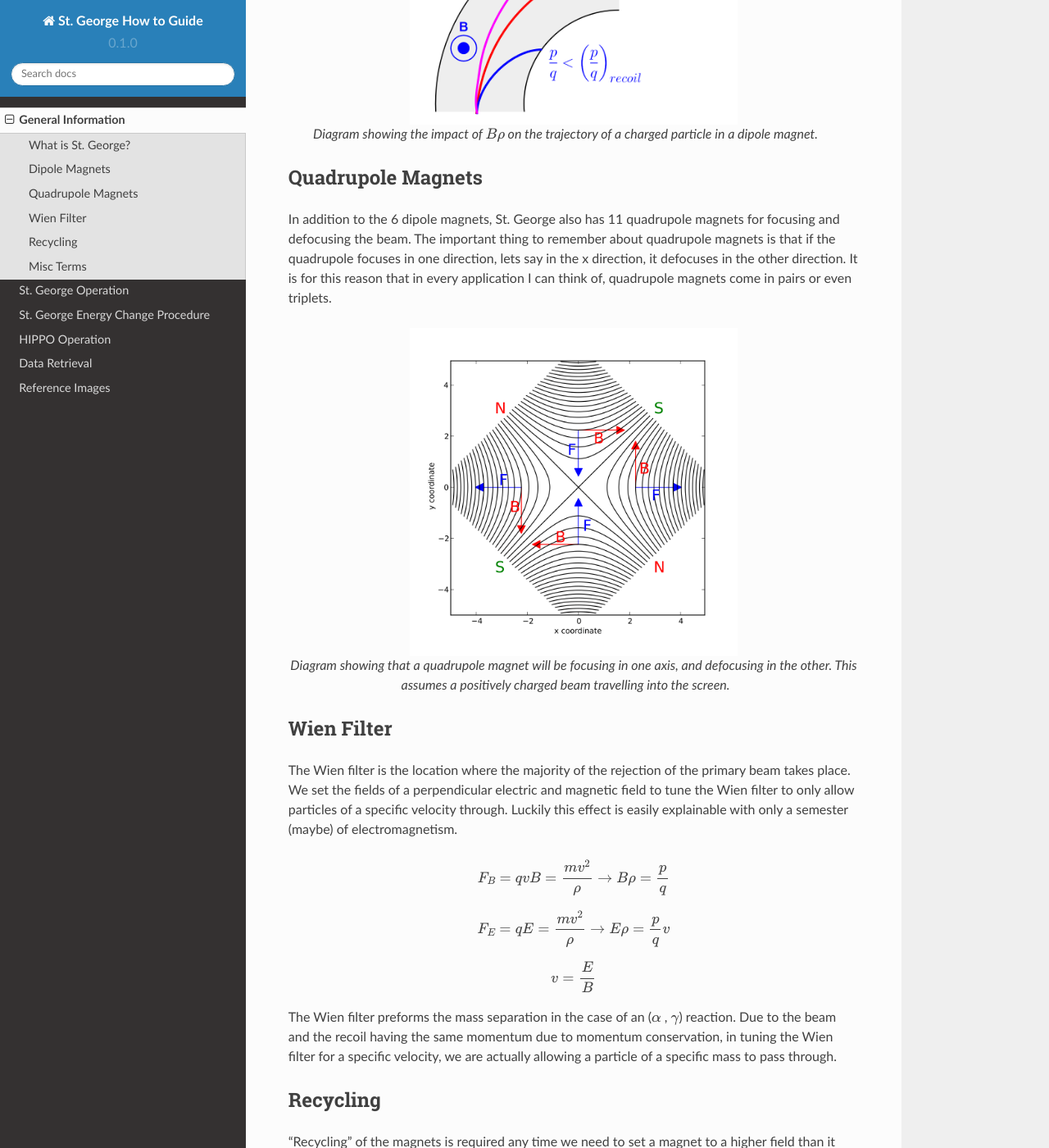
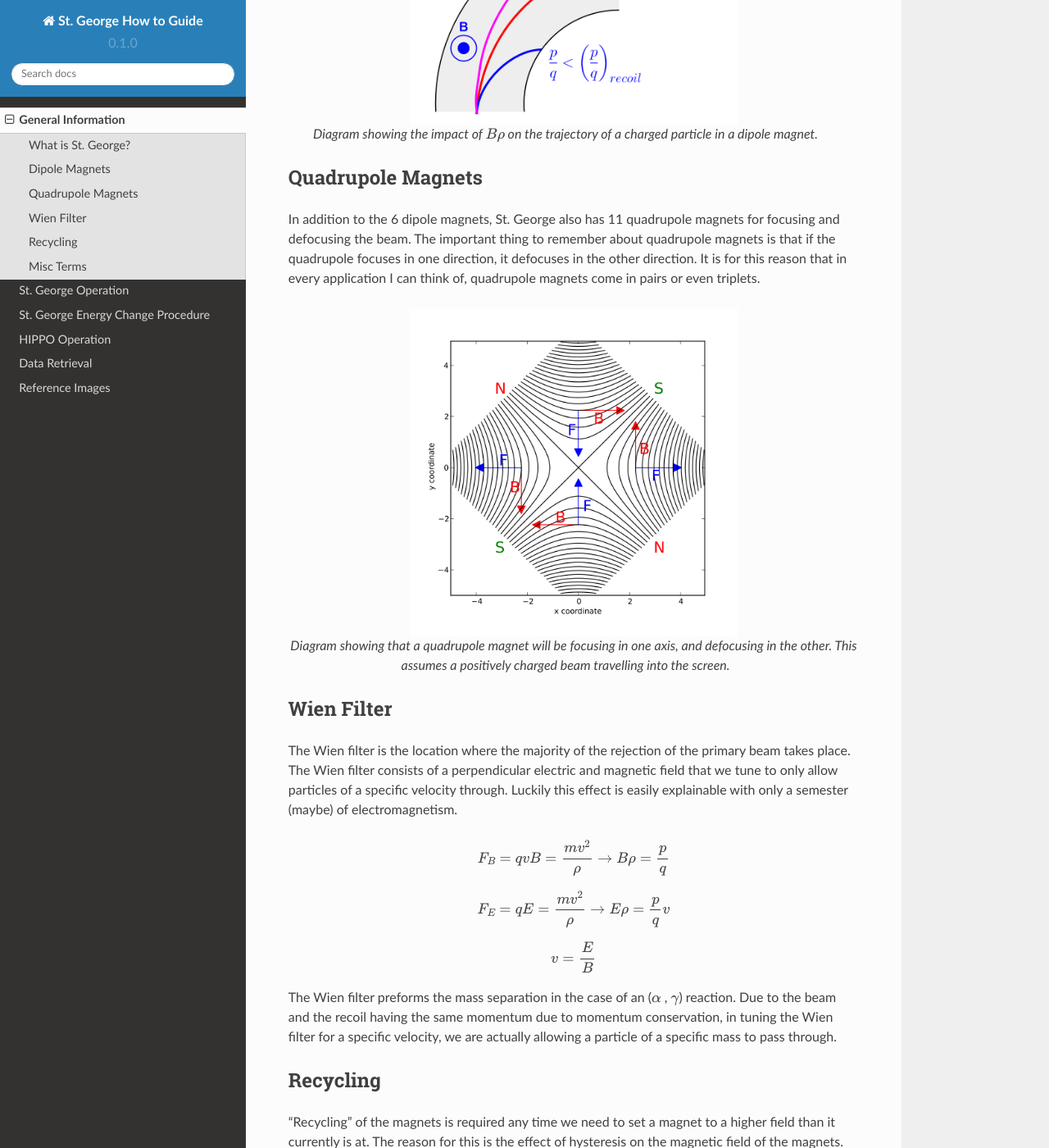
Before and after one commit to asanch25/StG-How-To, a Sphinx documentation site: the page built from docs/source/generalinfo.rst, in a window 1280 px wide and 1400 px high, scrolled down 1092 px. Shown: the whole window at 82% size. Built offline with Sphinx 7.4.7 and the Read the Docs theme 2.0.0, drawn with Linux system fonts in a browser that asks for light colours; pages that are not in the unit, such as notebooks, are missing from menus; some of the changed text lies outside the part shown.

Commit message:
Update generalinfo.rst

```diff
--- a/docs/source/generalinfo.rst
+++ b/docs/source/generalinfo.rst
@@ -7,7 +7,7 @@ This section is primarily meant to provide a description for the various element
 What is St. George?
 ------------
 The Strong Gradient Electromagnetic Online Recoil separator for capture
-Gamma Ray Experiments, or St. George is a recoil mass separator located at the University of Notre Dame. The main goal of St. George is to measure (:math:`\alpha` , :math:`\gamma`). reactions that are important for astrophysical processes. Recoil separators are complicated machines, so hopefully this explains some of the elements on St. George well enough for you to understand what is going on.
+Gamma Ray Experiments, or St. George is a recoil mass separator located at the University of Notre Dame. The main goal of St. George is to measure (:math:`\alpha` , :math:`\gamma`) reactions that are important for astrophysical processes. Recoil separators are complicated machines, so hopefully this explains some of the elements on St. George well enough for you to understand what is going on.
 
 
 
@@ -44,7 +44,7 @@ where :math:`\rho` is the bending radius of the dipole magnet. I find the most u
 
 Quadrupole Magnets
 ------------
-In addition to the 6 dipole magnets, St. George also has 11 quadrupole magnets for focusing and defocusing the beam. The important thing to remember about quadrupole magnets is that if the quadrupole focuses in one direction, lets say in the x direction, it defocuses in the other direction.  It is for this reason that in every application I can think of, quadrupole magnets come in pairs or even triplets.
+In addition to the 6 dipole magnets, St. George also has 11 quadrupole magnets for focusing and defocusing the beam. The important thing to remember about quadrupole magnets is that if the quadrupole focuses in one direction, it defocuses in the other direction.  It is for this reason that in every application I can think of, quadrupole magnets come in pairs or even triplets.
 
 
 .. figure:: images/quadmagnet.png
@@ -55,7 +55,7 @@ In addition to the 6 dipole magnets, St. George also has 11 quadrupole magnets f
 
 Wien Filter
 ------------
-The Wien filter is the location where the majority of the rejection of the primary beam takes place. We set the fields of a perpendicular electric and magnetic field to tune the Wien filter to only allow particles of a specific velocity through. Luckily this effect is easily explainable with only a semester (maybe) of electromagnetism.
+The Wien filter is the location where the majority of the rejection of the primary beam takes place. The Wien filter consists of a perpendicular electric and magnetic field that we tune to only allow particles of a specific velocity through. Luckily this effect is easily explainable with only a semester (maybe) of electromagnetism.
 
 .. math::
 
```
